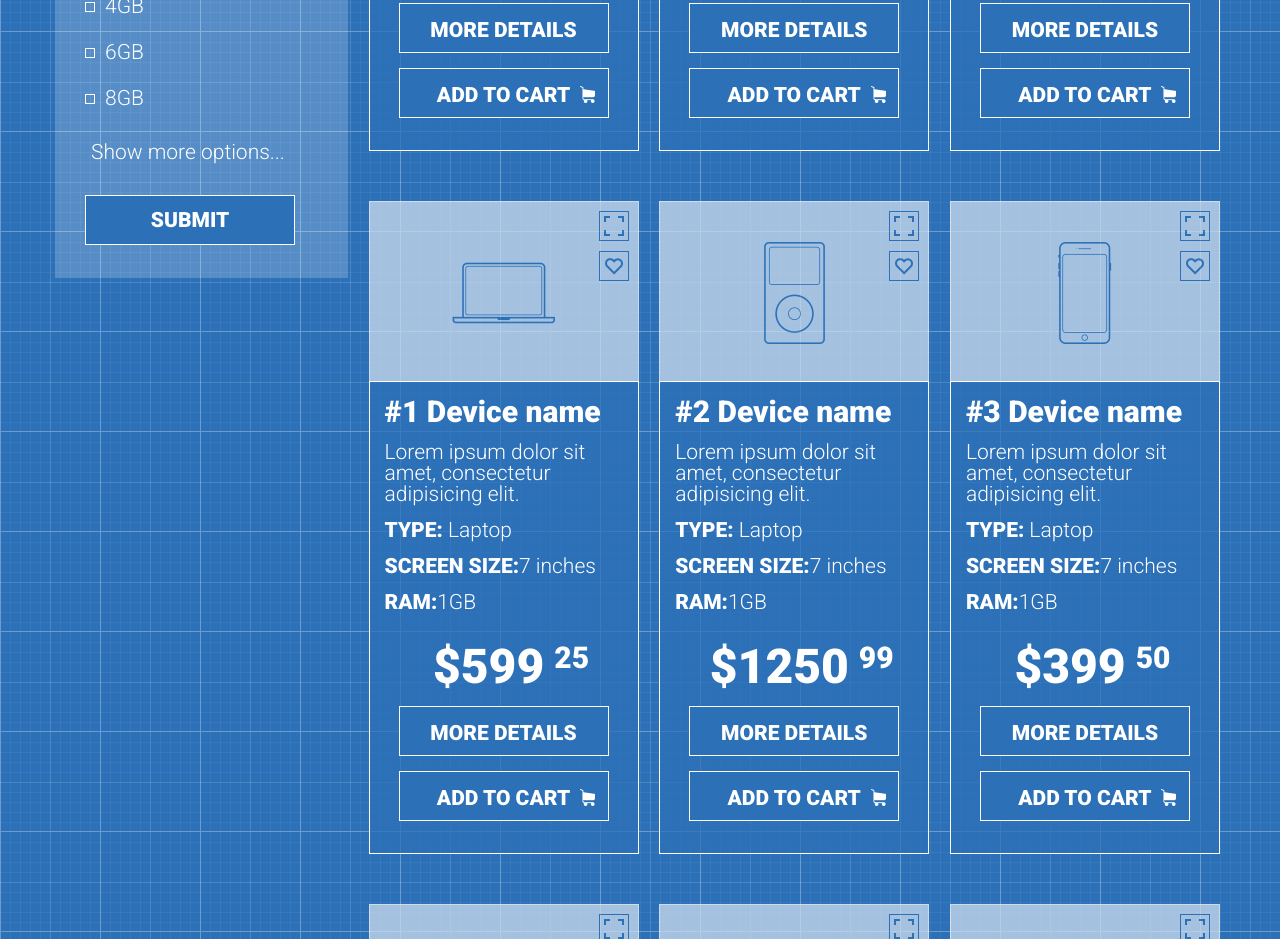
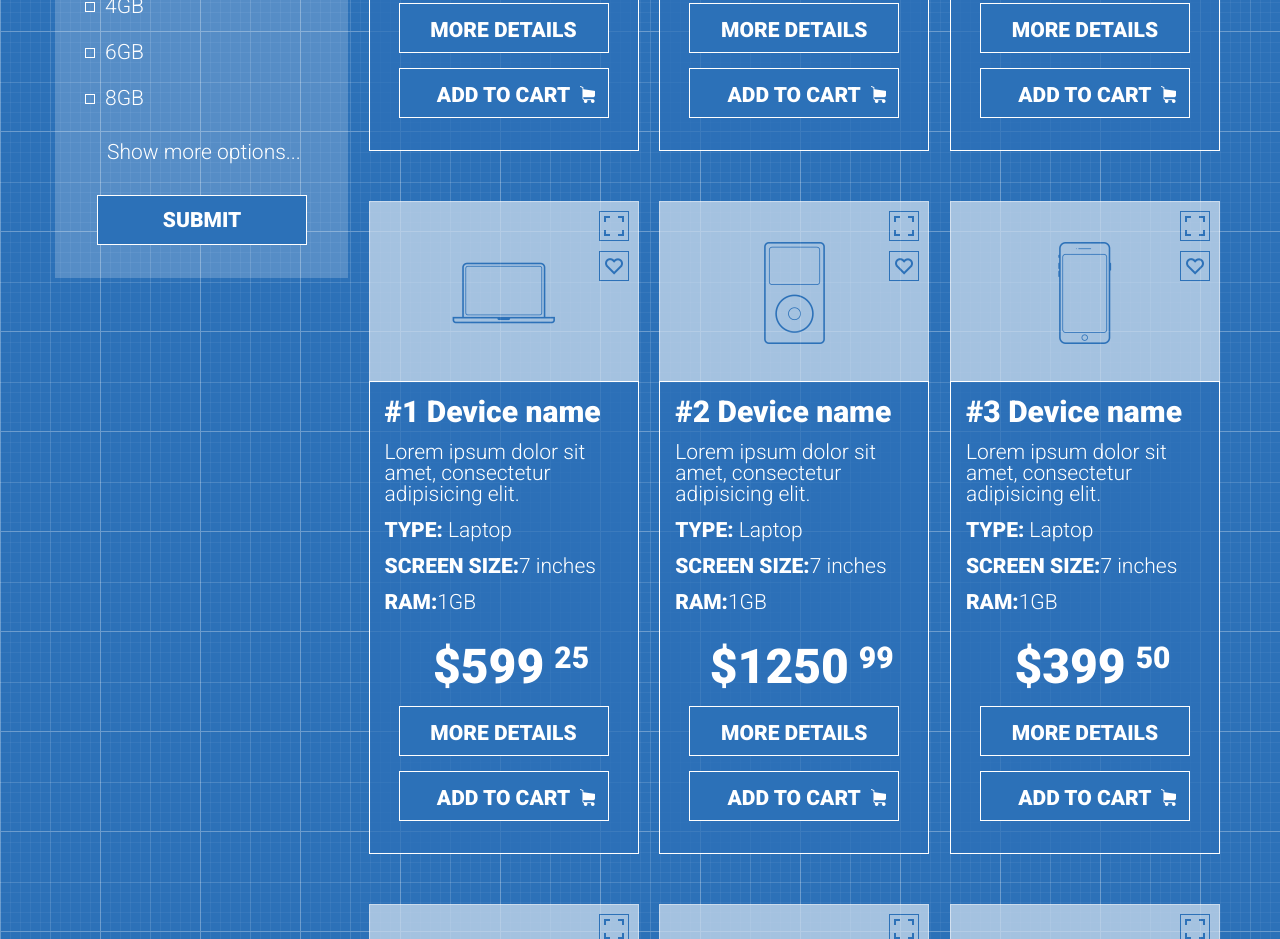
Before and after one commit to BHIgor/BHIgor.github.io, a plain HTML site: page index.html in a window 1280 px wide. Shown: the part 1169-2108 px from the top of the page. Drawn offline with Linux system fonts and the light colour scheme.

Commit message:
added filters

```diff
--- a/style.css
+++ b/style.css
@@ -200,6 +200,7 @@ justify-content: space-between;
 	background-color: white;
 	background-color: rgba(255,255,255, 0.2);
 	padding: 33px 30px;
+
 }
 .filter span{
 	text-transform : uppercase;
@@ -255,6 +256,7 @@ justify-content: space-between;
 	border:0px;
 	margin-top: 30px;
 	cursor: pointer;
+	margin-left: 16px;
 }
 .filterSubmit{
 	width: 210px;
@@ -268,6 +270,8 @@ justify-content: space-between;
 	text-transform: uppercase;
 	cursor: pointer;
 	margin-top: 30px;
+	margin-left: 12px;
+	justify-content: center;
 }
 .filterSubmit:hover{
  	background-color: rgba(255,255,255, 0.25);
```
